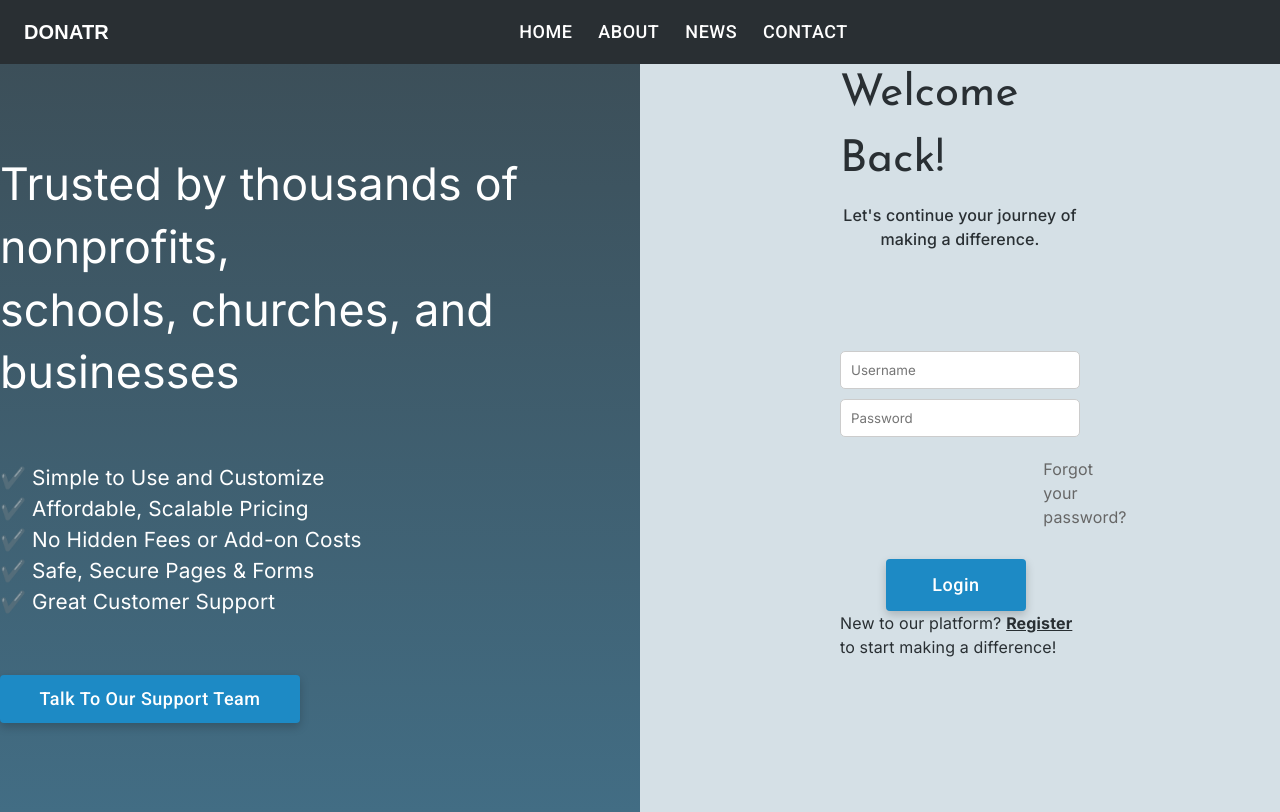
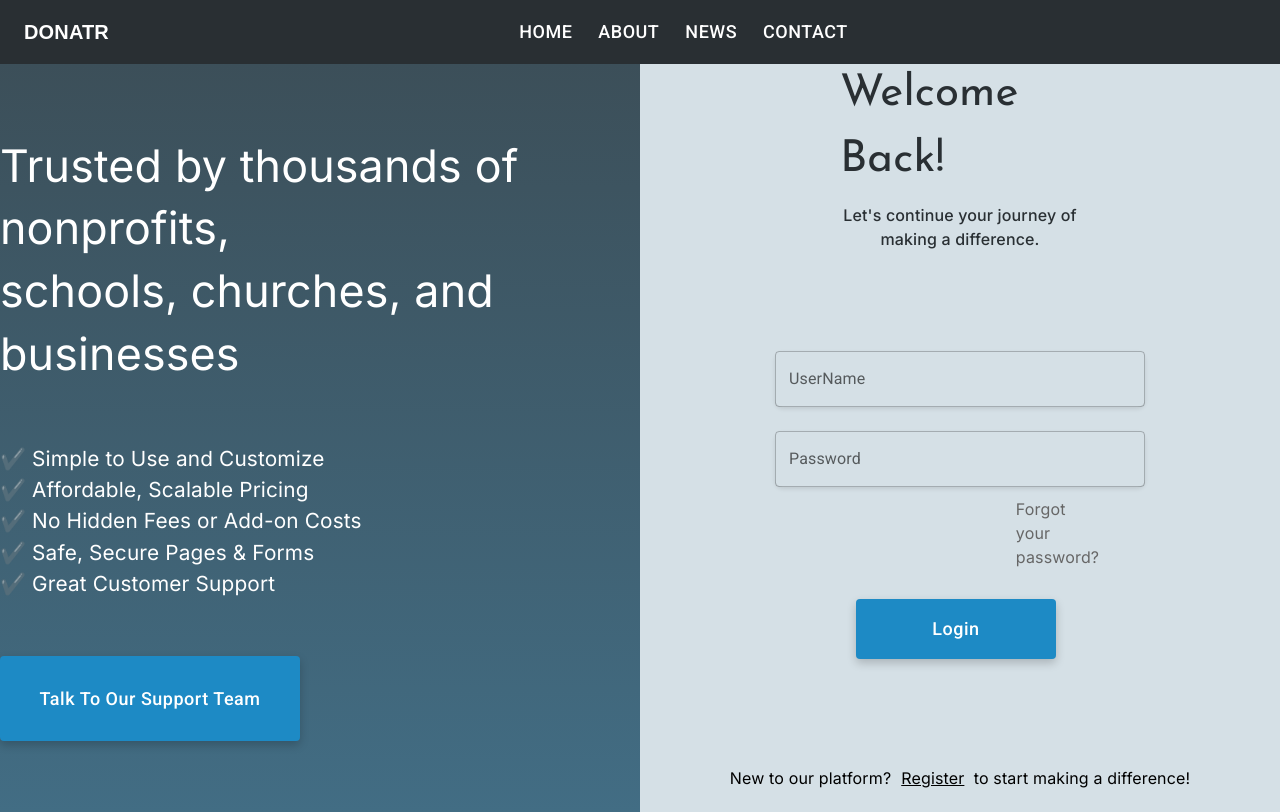
Before and after one commit to ahmedhussein107/DONATR, a React (Vite) app in the folder youth-like-fruits/: page /login in a window 1280 px wide. Built offline with nearby package versions, Linux system fonts and the light colour scheme.

Commit message:
finished all log in

```diff
--- a/youth-like-fruits/src/Loginpage/components/Layout1.jsx
+++ b/youth-like-fruits/src/Loginpage/components/Layout1.jsx
@@ -1,10 +1,13 @@
-import React from 'react';
 import MyButton from '../../Components/MyButton/MyButton';
 import { Link } from 'react-router-dom';
+import * as React from 'react';
+import Box from '@mui/material/Box';
+import TextField from '@mui/material/TextField';
 
 function Layout1() {
   return (
-    <div style={{
+    <div
+      style={{
         position: 'absolute',
         right: 0,
         top: 0,
@@ -16,42 +19,78 @@ function Layout1() {
         alignItems: 'center',
         justifyContent: 'center',
         padding: '200px',
-    }}>
-      <h2 style={{marginBottom: '10px', marginTop: '-80px', fontSize: '44px', fontFamily: 'Josefin Sans', fontWeight: '400', color: '#292F33'}}>Welcome Back!</h2>
+      }}
+    >
+      <h2
+        style={{
+          marginBottom: '10px',
+          marginTop: '-80px',
+          fontSize: '44px',
+          fontFamily: 'Josefin Sans',
+          fontWeight: '400',
+          color: '#292F33',
+        }}
+      >
+        Welcome Back!
+      </h2>
 
-      <p style={{ fontSize: '16px', fontFamily: 'Inter', textAlign: 'center' , color: '#292F33', marginBottom: '100px', fontWeight: '500' }}>Let's continue your journey of making a difference.</p>
+      <p
+        style={{
+          fontSize: '16px',
+          fontFamily: 'Inter',
+          textAlign: 'center',
+          color: '#292F33',
+          marginBottom: '100px',
+          fontWeight: '500',
+        }}
+      >
+        Let's continue your journey of making a difference.
+      </p>
 
-      <input
+      <Box>
+        <TextField
           id="username"
-        type="text"
-        placeholder="Username"
-        style={{
-          width: '100%',
-          padding: '10px',
-          border: '1px solid #ccc',
-          borderRadius: '5px',
-          marginBottom: '10px',
-          color: 'black',
+          label="UserName"
+          variant="outlined"
+          sx={{
+            borderRadius: '8px', // Add border radius
+            boxShadow: '0px 2px 4px rgba(0, 0, 0, 0.1)', // Add box shadow
+            width: 370,
+            maxWidth: '100%', // Set the width to 100% to make it expand to the container width
+            '&:focus': {
+              borderColor: 'blue', // Change border color on focus
+            },
           }}
         />
-
-      <input
-        id="password"
-        type="password"
-        placeholder="Password"
-        style={{
-          width: '100%',
-          padding: '10px',
-          border: '1px solid #ccc',
-          borderRadius: '5px',
-          marginBottom: '10px',
-          color: 'black',
+        <br />
+        <br />
+        <TextField
+          id="pass"
+          label="Password"
+          variant="outlined"
+          sx={{
+            borderRadius: '8px', // Add border radius
+            boxShadow: '0px 2px 4px rgba(0, 0, 0, 0.1)', // Add box shadow
+            width: 370,
+            maxWidth: '100%', // Set the width to 100% to make it expand to the container width
+            '&:focus': {
+              borderColor: 'blue', // Change border color on focus
+            },
           }}
         />
+      </Box>
 
-
-
-      <Link to="/forgot-password" style={{ marginLeft: '250px',   textDecoration: 'none', marginTop: '10px', color: '#666', fontSize: '16px', marginBottom: '30px' }}>
+      <Link
+        to="/forgot-password"
+        style={{
+          marginLeft: '195px',
+          textDecoration: 'none',
+          marginTop: '10px',
+          color: '#666',
+          fontSize: '16px',
+          marginBottom: '30px',
+        }}
+      >
         Forgot your password?
       </Link>
 
@@ -60,20 +99,33 @@ function Layout1() {
         directory="/LoginPage"
         normalColor="#1D8AC5"
         hoverColor="#135E86"
-        paddingWidth={10}
+        paddingWidth={14}
         paddingHeight={20}
-        minimumWidth={140}
+        minimumWidth={200}
       />
 
-
-      <p style={{ fontSize: '16px', color: '#292F33' }}>
-        New to our platform?{" "}
-        <Link to="/register" style={{ fontWeight: 'bold', textDecoration: 'underline', color: '#292F33' }}>
+      {/* New line at bottom, positioned absolutely */}
+      <div
+        style={{
+          position: 'absolute',
+          bottom: 0, // Position at the bottom
+          left: 0, // Align to the left
+          width: '100%', // Span the entire width
+          display: 'flex',
+          justifyContent: 'center', // Center the content horizontally
+          alignItems: 'center', // Center the content vertically (optional)
+          padding: '10px', // Add some padding if needed
+          backgroundColor: '#D5E0E6', // Match background color (optional)
+        }}
+      >
+        <span style={{ color: 'black' }}>New to our platform?
+        <Link to="/register" style={{ textDecoration: 'underline', marginLeft: '10px', color: 'black' }}>
           Register
-        </Link>{" "}
+                  </Link>
+                  &nbsp;
         to start making a difference!
-      </p>
-
+         </span>
+      </div>
     </div>
   );
 }
--- a/youth-like-fruits/src/Loginpage/components/Layout2.jsx
+++ b/youth-like-fruits/src/Loginpage/components/Layout2.jsx
@@ -60,7 +60,7 @@ function Layout2() {
           normalColor='#1D8AC5'
           hoverColor={'#155E85'}
           minimumWidth={300}
-          style={buttonStyle} // Apply inline styles for height
+          minimumHeight={85}
         />
       </p>
     </div>
```
Lines whose indentation alone changed are shown as unchanged.
